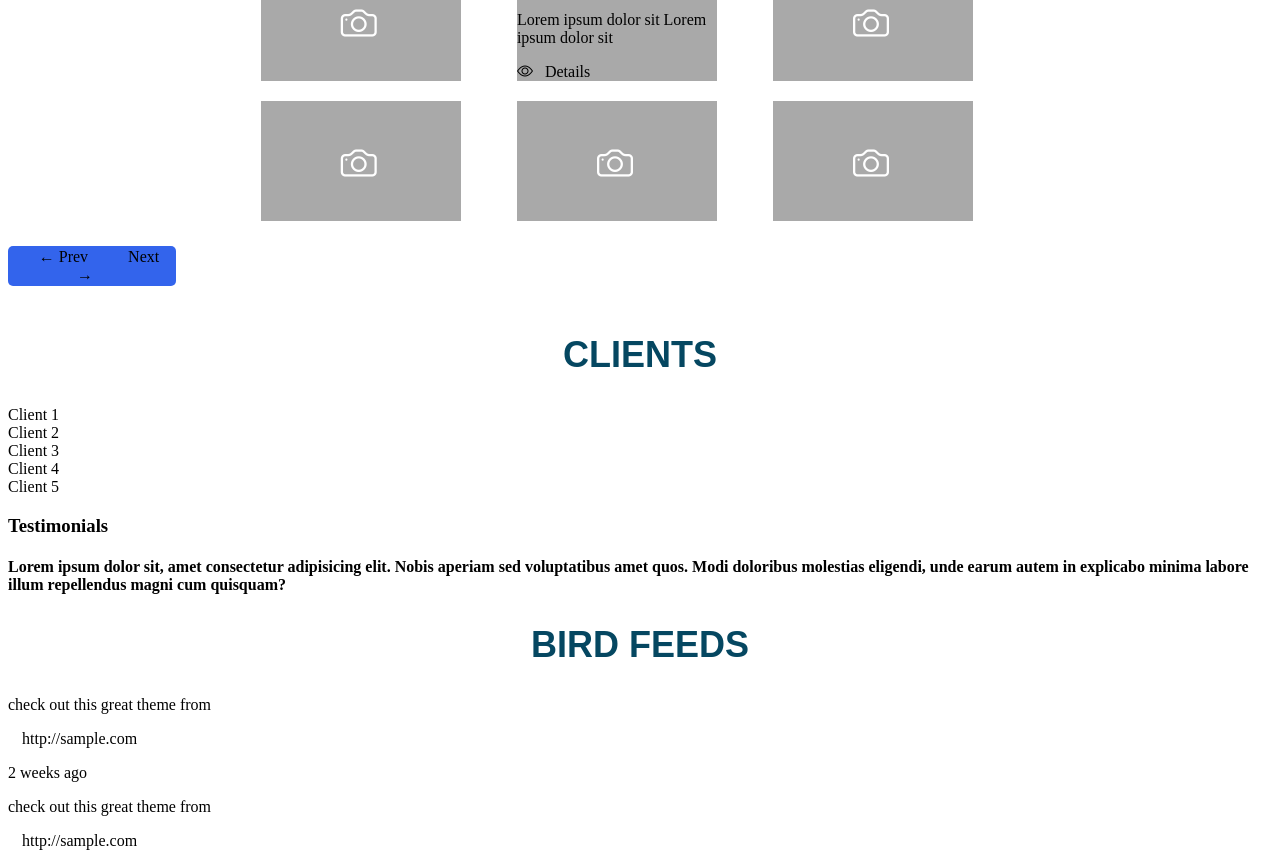
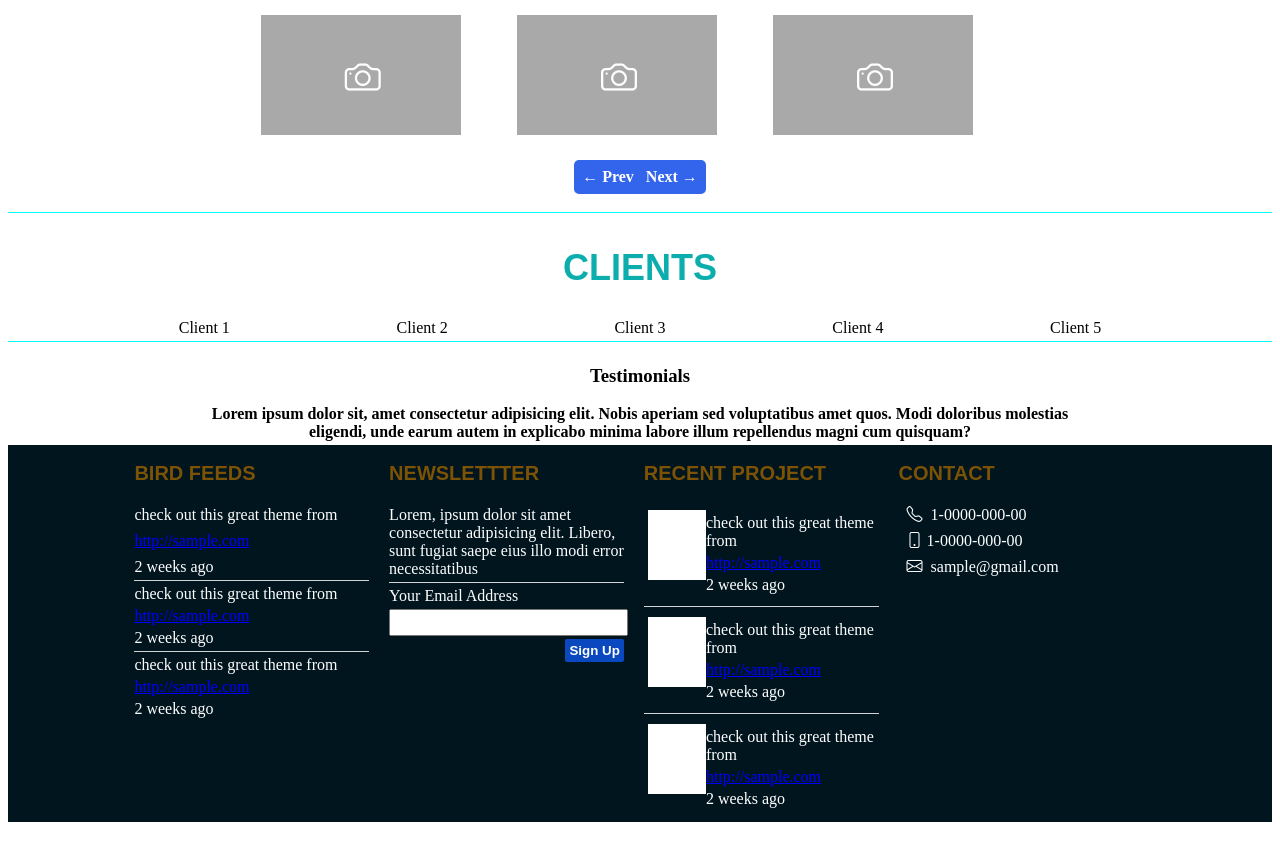
Before and after one commit to Nithishkumar-eng/TemplateTask, a plain HTML site: page Template Task/index.html in a window 1280 px wide. Shown: the part 874-1734 px from the top of the page. After the commit the page ends 1704 px from the top, so only its background shows below. Drawn offline with nearby package versions, Linux system fonts and the light colour scheme.

Commit message:
Update style.css

```diff
--- a/Template Task/style.css
+++ b/Template Task/style.css
@@ -1,24 +1,22 @@
-
+/* NAVBAR */
 .nav-container{
     display: flex;
     flex-direction: row;
-    margin: 0% 15%;
+    justify-content: center;
     font-family:serif;
-    align-content: flex-start;
-    align-items: flex-start;
     padding: 8px;
 }
 nav{
     background-color: white;
-    padding:0px 24px;
 }
 .logo{
     width: 15%;
     height: 100%;
     object-fit: cover;
 }
-a{
+nav > a{
     text-decoration: none;
+    font-weight: 500;
     padding: 8px 14px;
     color: black;
 }
@@ -30,15 +28,17 @@ a:hover{
     background-color: rgba(235, 162, 28, 0.822);
     color: white;
     border-radius: 8px;
+    padding: 2px 8px;
 }
 .search-icon{
     display: flex;
     flex-direction: row;
-    align-items: center;
-    padding:8px 5px;
+    padding:1px 8px;
+    text-align: end;
 }
 .search-icon > span{
     padding: 2px;
+    border-radius: 50%;
     color: white;
     background-color: rgba(255, 166, 0, 0.685);
 }
@@ -106,6 +106,28 @@ h2{
     padding: 0px 4px;
     text-align: center;
 }
+.dropdown{
+    position: relative;
+}
+.dropdown-content{
+    display: none;
+    width: 100%;
+    background-color: orange;
+    position: absolute;
+    top: 100%;
+    left: 0%;
+    z-index: 1;
+}
+.dropdown:hover .dropdown-content{
+    display: block;
+}
+.dropdown-item{
+    padding: 4px 2px;
+    text-align: center;
+    color: white;
+    font-weight: bold;
+    border-bottom: 1px solid white;
+}
 /* CARDS */
 .card{
     display: grid;
@@ -125,21 +147,137 @@ h2{
     left: 40%;
     font-size: 36px;
     color: white;
+
+}
+.lorem p{
+    text-align: center;
+    background-color: darkgray;
+    font-size:  15px;
+
+}
+.eye{
+    text-align: center;
 }
 /* NAVIGATOR */
 .navigator{
-
     display: flex;
     flex-direction: row;
-    justify-items: center;
+    justify-content: center;
+}
+.nav-item > a{
+    text-decoration: none;
+    color: white;
+
+    font-weight: 500;
+    font-weight: bold;
+}
+.nav-item{
     background-color: rgb(51, 100, 236);
-    left: 40%;
-    padding: 2px 4px;
-    text-align: center;
-    width: 160px;
+    padding: 8px ;
     border-radius: 5px;
 }
-.navigator > a{
+/* CLIENT CONTAINER */
+.client-container {
+    text-align: center;
+    padding: 4px;
+    border: 1px solid aqua;
+    border-left: 0;
+    border-right: 0;
+}
+.client-container > h2{
+    text-align: center;
+    color: rgb(11, 173, 173);
+    font-size: 36px;
+}
+.clients{
+    text-align: center;
+    justify-content: space-evenly;
+    display: flex;
+    flex-direction: row;
+}
+/* TESTIMONIALS */
+.testimonials{
+    display: flex;
+    flex-direction: column;
+    text-align: center;
+    justify-content: center;
+    align-content: center;
+    padding: 4px 0px;
+}
+.testimonials > h4{
+    margin: 0% 15%;
+}
+/* FOOTER CONTAINER */
+footer{
+    background-color: rgb(1, 21, 31);
+
+}
+.footer-container{
+    display: flex;
+    flex-direction: row;
+    margin: 0% 10%;
     color: white;
+}
+.footer-container a{
+    color: blue;
+}
+.f-head{
+    text-align: start;
+    font-size: 20px;
+    color: rgb(124, 82, 4);
+}
+.width{
+    width: 15%;
+}
+.m4{
+    margin-left: 20px;
+}
+.border-bottom{
+    border-bottom: 1px solid lightgray;
+}
+label,input{
+    width:100%;
+
+    padding: 4px 0px;
+}
+.align{
+    display: flex;
+    flex-direction: column;
+    align-content: space-around;
+}
+.button{
+    margin-top: 3px;
+    text-align: end;
+}
+.button > button{
+    padding: 4px;
+    color: black;
+    outline: none;
+    border: 0;
     font-weight: bold;
+    border-radius: 2px;
+    background-color: rgb(9, 72, 190);
+    color: white;
 }
+.project-card{
+    display: flex;
+    flex-direction: row;
+    justify-content: space-between;
+    padding: 8px 4px;
+    margin: 2px 0px;
+}
+footer p{
+    padding:4px 0px;
+    margin: 0;
+}
+.white-box{
+    background-color: white;
+    width: 70px;
+    height: 70px;
+}
+i{
+    padding: 0px 4px;
+}
+.contact{
+    padding: 4px;
+}
```
